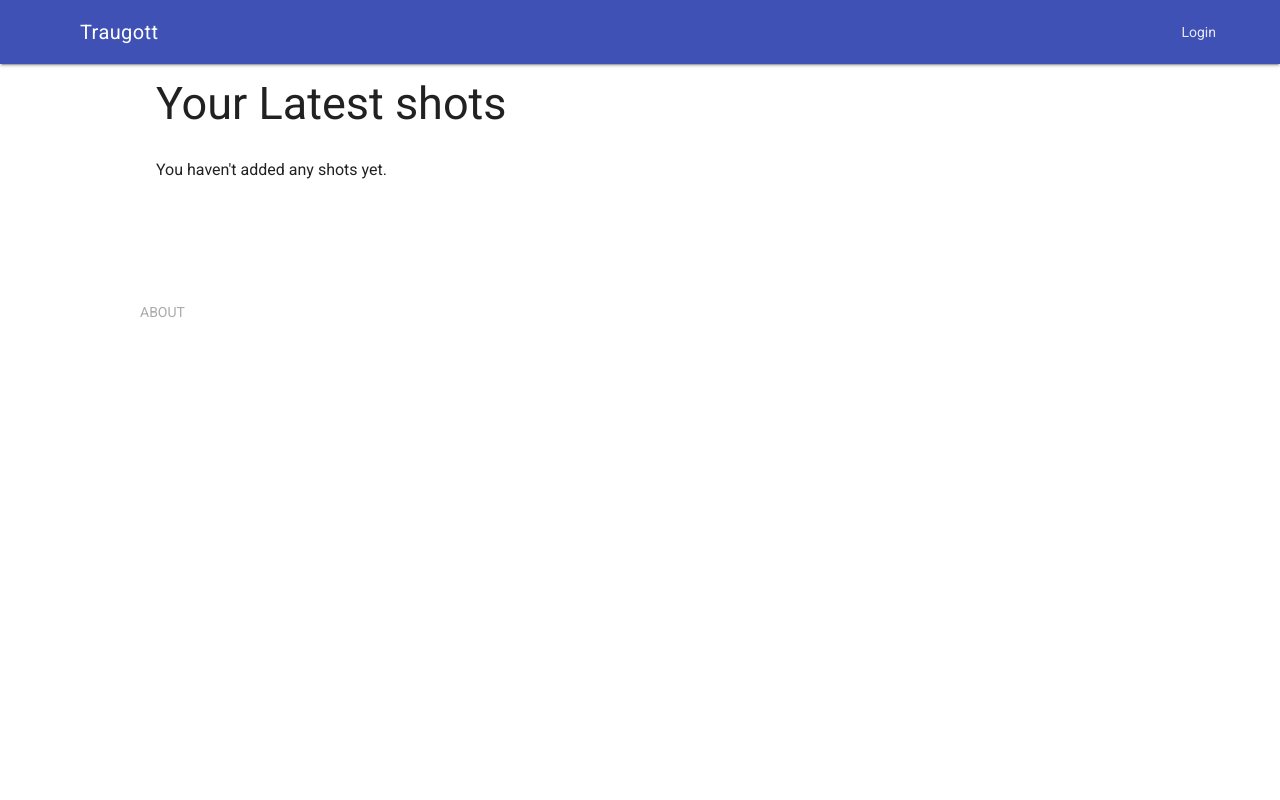
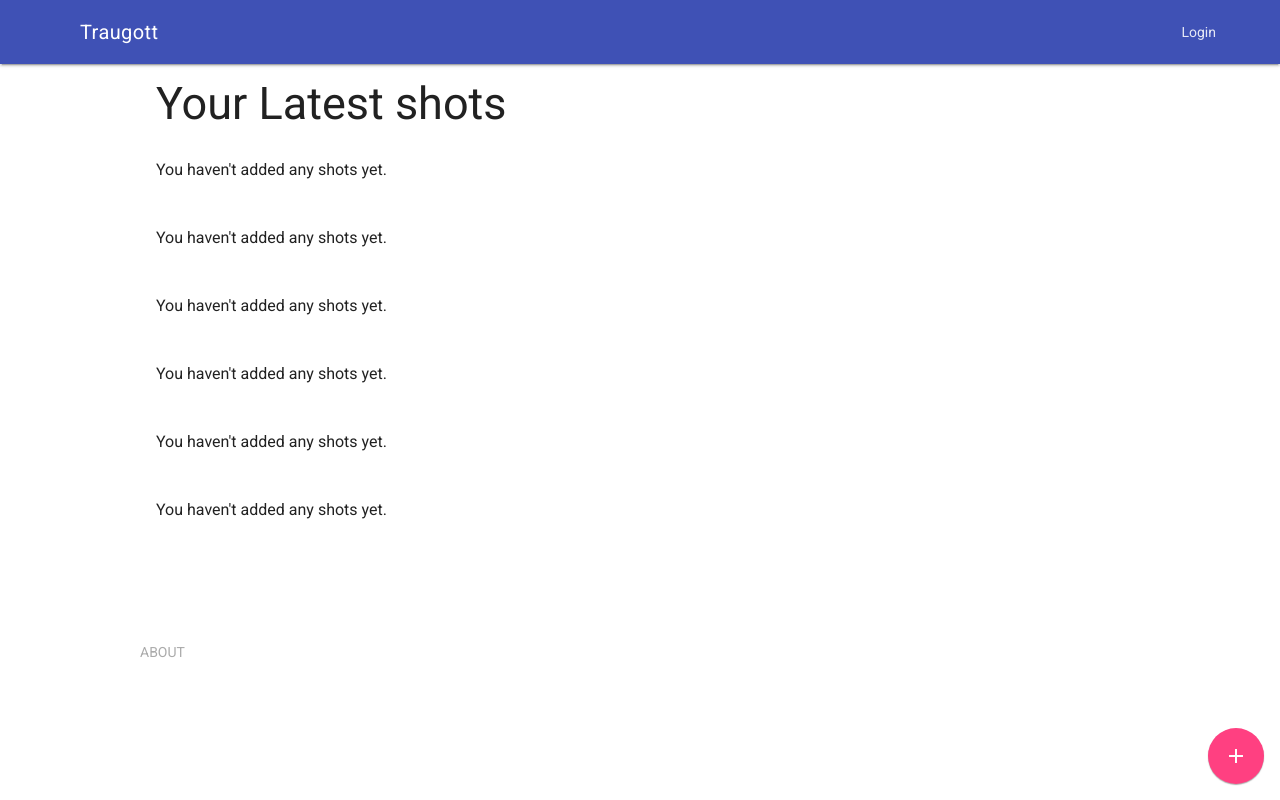
Before and after one commit to manti-by/Traugott, a Django app: template app/traugott/templates/index.html in a window 1280 px wide. Run offline with Django 3.2, Linux system fonts and the light colour scheme; the template is opened without the code that fills it, so the values that code supplies are empty; parts of the project's set-up code (start-up, migrations or seed data) failed here and were passed over; some libraries are stand-ins or nearby versions.

Commit message:
Add form skeleton

```diff
--- a/app/traugott/static/css/base.css
+++ b/app/traugott/static/css/base.css
@@ -26,3 +26,24 @@ form .error-holder {
 .empty {
     padding: 1em 0;
 }
+
+#add-shot {
+    position: fixed;
+    display: block;
+    right: 0;
+    bottom: 0;
+    margin-right: 16px;
+    margin-bottom: 16px;
+    z-index: 900;
+}
+
+#add-shot-dialog {
+    position: absolute;
+    top: 16px;
+    left: 0;
+    right: 0;
+    width: calc(100% - 32px);
+    margin: auto;
+    background: #FFF;
+    z-index: 1000;
+}
--- a/app/traugott/static/js/index.js
+++ b/app/traugott/static/js/index.js
@@ -4,5 +4,8 @@
 
     $(document).ready(function () {
 
+        $('#add-shot').on('click', function() {
+            $('#add-shot-dialog').removeClass('hidden');
+        })
     });
 })(jQuery);
--- a/app/traugott/templates/index.html
+++ b/app/traugott/templates/index.html
@@ -29,11 +29,56 @@
                         </div>
                     </div>
                 </div>
-            {% empty %}
+                {% empty %}
+                <div class="empty mdl-cell mdl-cell--12-col">
+                    You haven't added any shots yet.
+                </div>
+                <div class="empty mdl-cell mdl-cell--12-col">
+                    You haven't added any shots yet.
+                </div>
+                <div class="empty mdl-cell mdl-cell--12-col">
+                    You haven't added any shots yet.
+                </div>
+                <div class="empty mdl-cell mdl-cell--12-col">
+                    You haven't added any shots yet.
+                </div>
+                <div class="empty mdl-cell mdl-cell--12-col">
+                    You haven't added any shots yet.
+                </div>
                 <div class="empty mdl-cell mdl-cell--12-col">
                     You haven't added any shots yet.
                 </div>
             {% endfor %}
         </div>
     </div>
+    <button id="add-shot" class="mdl-button mdl-js-button mdl-button--fab mdl-js-ripple-effect mdl-button--colored">
+        <i class="material-icons">add</i>
+    </button>
+    <div id="add-shot-dialog" class="mdl-dialog hidden">
+        <h4 class="mdl-dialog__title">Choose shot and quantity</h4>
+        <div class="mdl-dialog__content">
+            <ul class="mdl-list">
+                <li class="mdl-list__item mdl-list__item--two-line">
+                    <span class="mdl-list__item-primary-content">
+                        <i class="material-icons">local_bar</i>
+                        <span>Martini</span>
+                        <span class="mdl-list__item-sub-title">100ml</span>
+                    </span>
+                    <span class="mdl-list__item-secondary-content">
+                        <a class="mdl-list__item-secondary-action" href="/">
+                            <i class="material-icons">remove_circle_outline</i>
+                        </a>
+                        <span class="mdl-list__item-secondary-info">1x</span>
+                        <a class="mdl-list__item-secondary-action" href="/">
+                            <i class="material-icons">add_circle_outline</i>
+                        </a>
+                    </span>
+                </li>
+            </ul>
+        </div>
+        <div class="mdl-dialog__actions">
+            <button type="button" class="mdl-button">Close</button>
+            <button type="button" class="mdl-button mdl-button--primary">Add</button>
+        </div>
+    </div>
 {% endblock %}
```
